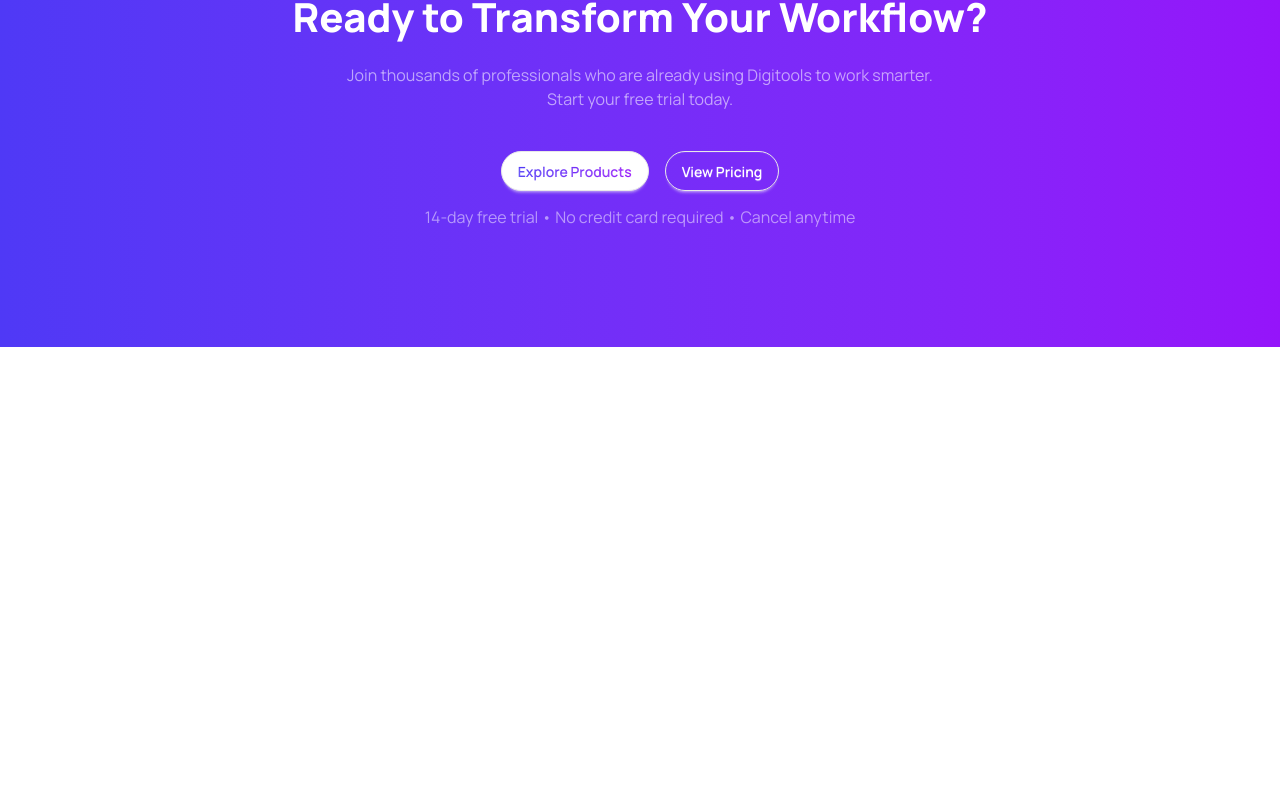
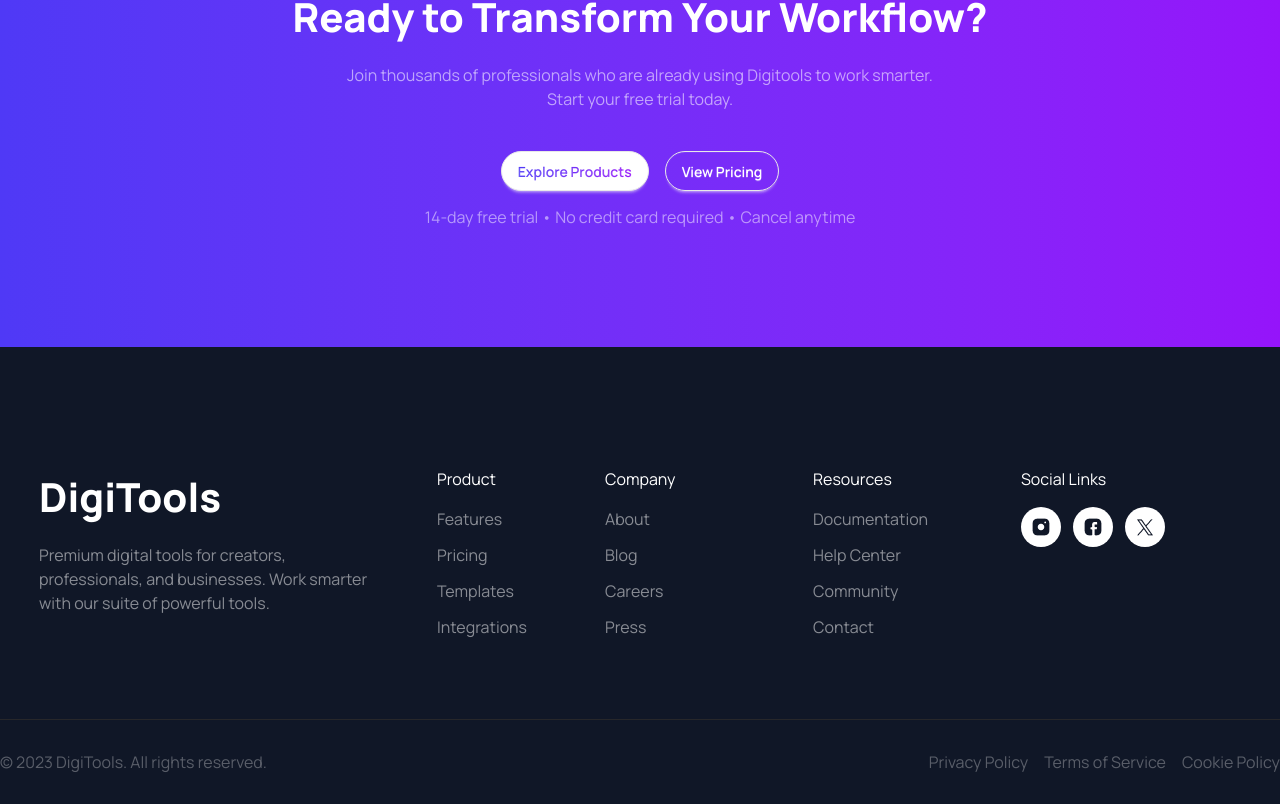
Before and after one commit to cseanwar/assignment6-digitools, a React (Vite) app: page / in a window 1280 px wide. Shown: the part 2799-3603 px from the top of the page. Before the commit the page ends 3146 px from the top, so only its background shows below. Built offline with nearby package versions, Linux system fonts and the light colour scheme.

Commit message:
Added footer section

```diff
--- a/src/App.jsx
+++ b/src/App.jsx
@@ -1,5 +1,6 @@
 import './App.css'
 import Banner from './components/Banner'
+import Footer from './components/Footer'
 import Navbar from './components/Navbar'
 import Pricing from './components/Pricing'
 import Ratings from './components/Ratings'
@@ -16,6 +17,7 @@
      <StepsCards />
      <Pricing />
      <TransformSection />
+     <Footer />
     </>
   )
 }
--- /dev/null
+++ b/src/components/Footer.jsx
@@ -0,0 +1,98 @@
+import React from "react";
+
+const Footer = () => {
+  return (
+    <div className="bg-[#101727]">
+      <div className="container mx-auto pt-30 pb-20 px-2">
+        <div className="flex flex-wrap md:flex-nowrap gap-12 justify-center items-start">
+          <div className="flex flex-col gap-4 w-87.5">
+            <h1 className="font-extrabold text-[40px] text-[#FFFFFF]">
+              DigiTools
+            </h1>
+            <p className="text-base text-[#FFFFFF80]">
+              Premium digital tools for creators, professionals, and businesses.
+              Work smarter with our suite of powerful tools.
+            </p>
+          </div>
+          <div className="flex flex-col gap-4 w-30">
+            <h4 className="font-xl text-[#FFFFFF]">Product</h4>
+            <ul className="flex flex-col gap-3 text-base text-[#FFFFFF80]">
+              <li>
+                <a>Features</a>
+              </li>
+              <li>
+                <a>Pricing</a>
+              </li>
+              <li>
+                <a>Templates</a>
+              </li>
+              <li>
+                <a>Integrations</a>
+              </li>
+            </ul>
+          </div>
+          <div className="flex flex-col gap-4 w-40">
+            <h4 className="font-xl text-[#FFFFFF]">Company</h4>
+            <ul className="flex flex-col gap-3 text-base text-[#FFFFFF80]">
+              <li>
+                <a>About</a>
+              </li>
+              <li>
+                <a>Blog</a>
+              </li>
+              <li>
+                <a>Careers</a>
+              </li>
+              <li>
+                <a>Press</a>
+              </li>
+            </ul>
+          </div>
+          <div className="flex flex-col gap-4 w-40">
+            <h4 className="font-xl text-[#FFFFFF]">Resources</h4>
+            <ul className="flex flex-col gap-3 text-base text-[#FFFFFF80]">
+              <li>
+                <a>Documentation</a>
+              </li>
+              <li>
+                <a>Help Center</a>
+              </li>
+              <li>
+                <a>Community</a>
+              </li>
+              <li>
+                <a>Contact</a>
+              </li>
+            </ul>
+          </div>
+          <div className="flex flex-col gap-4 w-55">
+            <h1 className="font-xl text-[#FFFFFF]">Social Links</h1>
+            <div className="flex gap-3">
+              <div className="w-10 h-10 rounded-full bg-[#FFFFFF] flex justify-center items-center">
+                <img src="/Instagram.png" alt="" />
+              </div>
+              <div className="w-10 h-10 rounded-full bg-[#FFFFFF] flex justify-center items-center">
+                <img src="/Facebook.png" alt="" />
+              </div>
+              <div className="w-10 h-10 rounded-full bg-[#FFFFFF] flex justify-center items-center">
+                <img src="/twitter.png" alt="" />
+              </div>
+            </div>
+          </div>
+        </div>
+      </div>
+      <div className="border-t border-zinc-800 py-7.5">
+        <div className="container mx-auto flex flex-col md:flex-row items-center justify-between gap-4 text-base text-[#FAFAFA50]">
+          <p>&copy; 2023 DigiTools. All rights reserved.</p>
+          <div className="flex gap-4">
+            <a>Privacy Policy</a>
+            <a>Terms of Service</a>
+            <a>Cookie Policy</a>
+          </div>
+        </div>
+      </div>
+    </div>
+  );
+};
+
+export default Footer;
```
